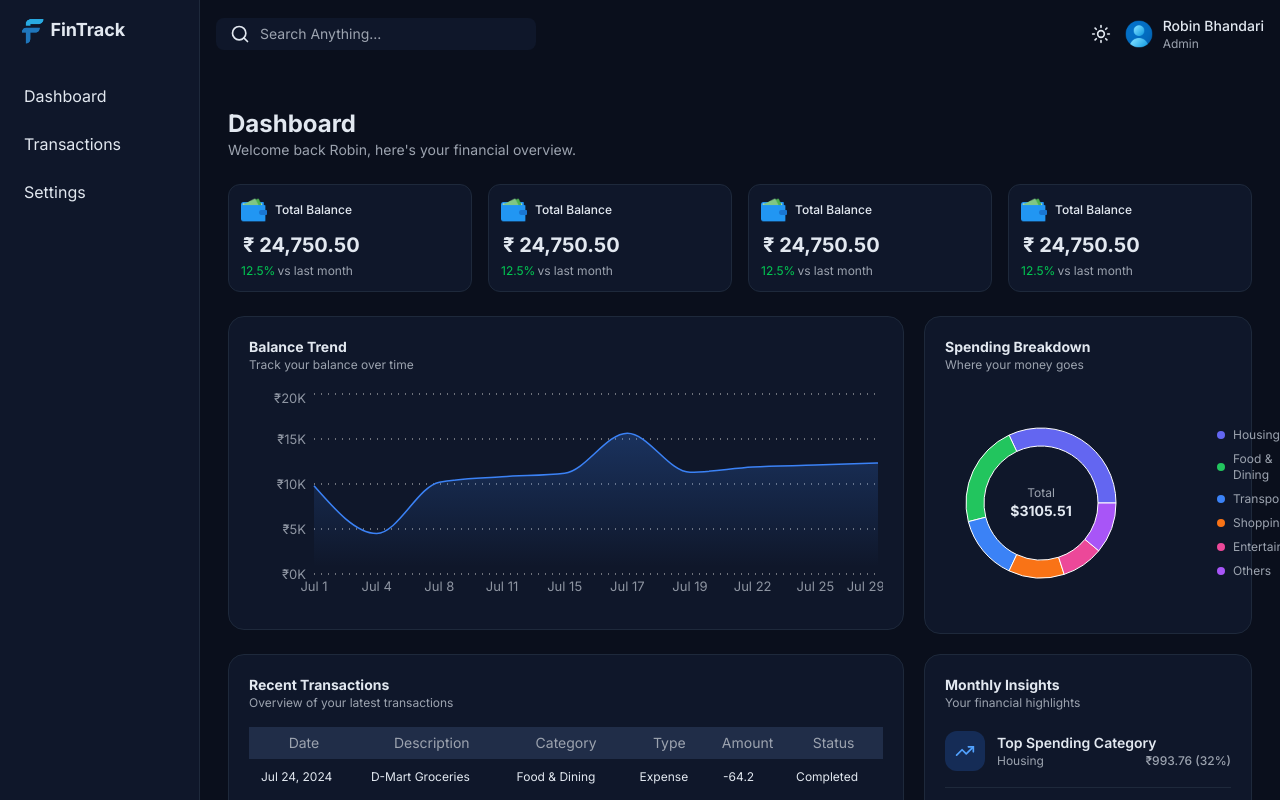
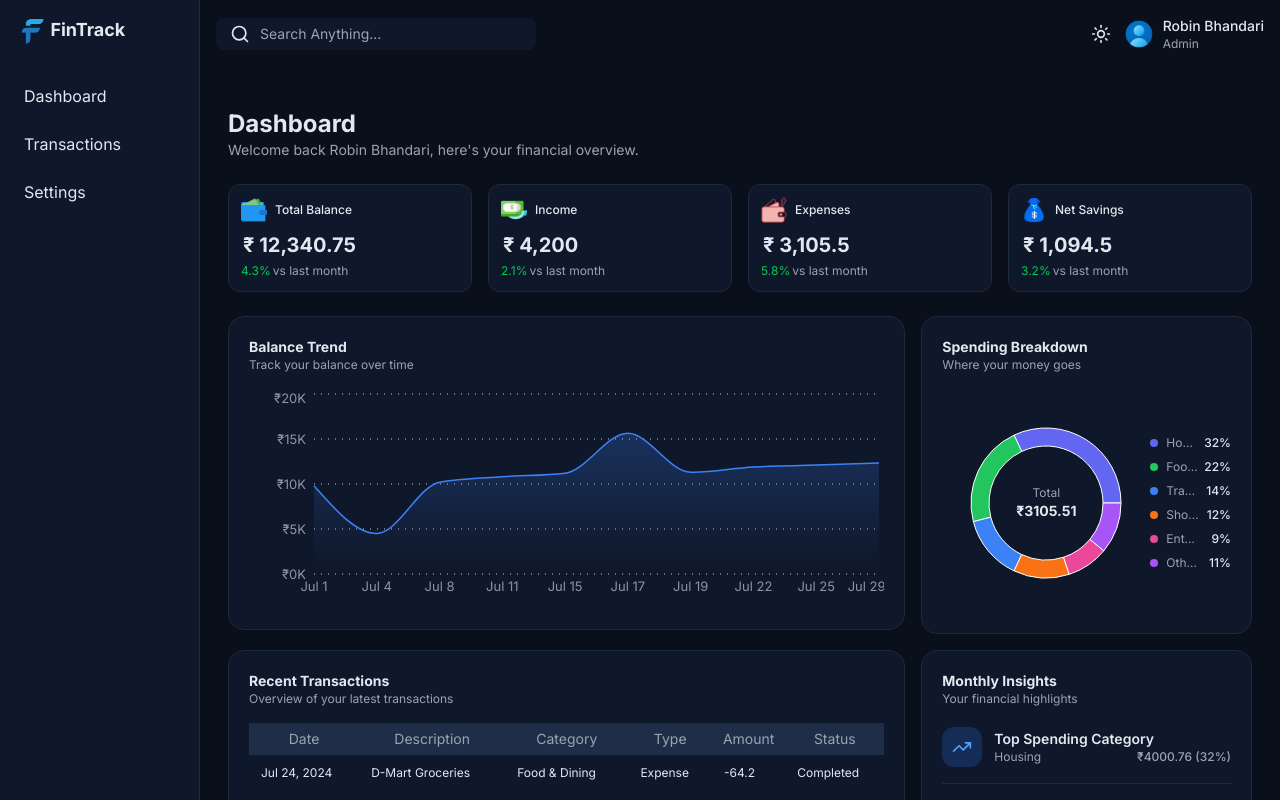
Before and after one commit to ROBINBHANDARI01/Finance-Dashboard, a React (Vite) app: page / in a window 1280 px wide. Built offline with nearby package versions, Linux system fonts and the light colour scheme.

Commit message:
done nothing

```diff
--- a/src/Context/DashboardContext.jsx
+++ b/src/Context/DashboardContext.jsx
@@ -1,11 +1,11 @@
 import {Children, createContext ,useContext } from "react"
-import {user , summaryCards, balanceTrend} from "../data/mockData"
+import {user , summaryCards, balanceTrend, insights, transactions} from "../data/mockData"
 
 const DashboardContext = createContext();
 
 export function DashboardProvider({ children }){
     return(
-        <DashboardContext.Provider value={{user, summaryCards, balanceTrend}}>
+        <DashboardContext.Provider value={{user, summaryCards, balanceTrend, insights, transactions}}>
         {children}
         </DashboardContext.Provider>
      )
--- a/src/Context/ThemeContext.jsx
+++ b/src/Context/ThemeContext.jsx
@@ -6,6 +6,7 @@ export function ThemeProvider({children}){
     const [theme , setTheme] = useState(
         localStorage.getItem("theme") || "dark"
     );
+
 
     useEffect(()=>{
         document.documentElement.classList.remove("light","dark");
--- a/src/components/dashboard/Spending.jsx
+++ b/src/components/dashboard/Spending.jsx
@@ -6,17 +6,17 @@ export default function Spending() {
   const total = spendingBreakdown.reduce((sum, item) => sum + item.amount, 0);
 
   return (
-    <div className="mt-15 md:mt-0 p-5  bg-(--surface) border border-(--border) rounded-2xl">
+    <div className="md:mt-0 p-5  bg-(--surface) border border-(--border) rounded-2xl">
 
       <div className="mb-5">
         <h2 className="text-sm text-(--text-primary) font-bold">Spending Breakdown</h2>
         <p className="text-xs text-(--text-secondary)">Where your money goes</p>
       </div>
 
-      <div className="flex flex-col md:flex-row items-center ">
+      <div className="flex flex-col xs:flex-row  md:flex-row items-center ">
 
         {/* Chart + Center Text */}
-        <div className="relative w-48 h-55 shrink-0">
+        <div className="relative w-52 h-55 shrink-0">
           <ResponsiveContainer width="100%" height="100%">
             <PieChart>
               <Pie
@@ -39,7 +39,7 @@ export default function Spending() {
                   borderRadius: "8px",
                   fontSize: "12px",
                 }}
-                formatter={(value) => [`$${value.toFixed(2)}`, ""]}
+                formatter={(value) => [`₹${value.toFixed(2)}`, ""]}
               />
             </PieChart>
           </ResponsiveContainer>
@@ -47,22 +47,22 @@ export default function Spending() {
           {/* Center Text - inside relative wrapper */}
           <div className="absolute inset-0 flex flex-col items-center justify-center pointer-events-none">
             <p className="text-xs text-(--text-secondary)">Total</p>
-            <p className="font-bold text-sm">${total.toFixed(2)}</p>
+            <p className="font-bold text-sm">₹{total.toFixed(2)}</p>
           </div>
         </div>
 
         {/* Legend */}
-        <div className="flex flex-col gap-2 w-full">
+       <div className="flex flex-col gap-2 w-full min-w-0">
   {spendingBreakdown.map((item, index) => (
-            <div key={index} className="flex items-center mx-20 justify-between gap-10">
-              <div className="flex items-center gap-2">
+    <div key={index} className="flex items-center justify-between">
+      <div className="flex items-center gap-2 min-w-0">
         <span
           className="w-2 h-2 rounded-full shrink-0"
           style={{ backgroundColor: item.color }}
         />
-                <span className="text-xs text-(--text-secondary)">{item.category}</span>
+        <span className="text-xs text-(--text-secondary) truncate">{item.category}</span>
       </div>
-              <span className="text-xs font-medium">{item.percent}%</span>
+      <span className="text-xs font-medium w-8 text-right shrink-0">{item.percent}%</span>
     </div>
   ))}
 </div>
--- a/src/components/dashboard/TransactionsTable.jsx
+++ b/src/components/dashboard/TransactionsTable.jsx
@@ -1,4 +1,5 @@
 import { useReactTable, getCoreRowModel } from "@tanstack/react-table";
+
 export default function Transaction({ data }) {
   const columns = [
     { header: "Date", accessorKey: "date" },
--- a/src/components/dashboard/card.jsx
+++ b/src/components/dashboard/card.jsx
@@ -1,18 +1,30 @@
-import balance from "../../assets/card/wallet.png";
-import { ArrowUp } from "lucide-react";
+import  Wallet  from "../../assets/card/wallet.png"
+import Expense from "../../assets/card/expenses.png"
+import Income from "../../assets/card/salary.png"
+import Savings from "../../assets/card/savings.png"
 
-export default function Card() {
+const imgMap = {
+  balance: Wallet,
+  income: Income,
+  expense: Expense,
+  savings: Savings
+}
+
+export default function Card({title, imgKey,amount , change   }) {
+
   return (
     <div class="p-[0.435rem] md:p-3 border border-(--border) bg-(--surface) rounded-xl w-full">
       <div class="flex items-center gap-2">
-        <img src={balance} class="size-6.5 "/>
-        <h2 class="font-medium text-xs">Total Balance</h2>
+        <img src={imgMap[imgKey]} class="size-6.5 "/>
+
+        <h2 class="font-medium text-xs">{title}</h2>
       </div>
 
+
       <div class="flex flex-col mt-2">
-        <h1 class="font-bold text-xl ml-0.5 mb-1">₹ 24,750.50</h1>
+        <h1 class="font-bold text-xl ml-0.5 mb-1">₹ {amount.toLocaleString()}</h1>
         <p className="text-[10px] sm:text-xs text-green-500 flex items-center">
-  12.5%  <span class=" text-(--text-secondary)  ml-0.5"> vs last month</span>
+  {change}% <span class=" text-(--text-secondary)  ml-0.5"> vs last month</span>
 </p>
       </div>
     </div>
--- a/src/data/mockData.js
+++ b/src/data/mockData.js
@@ -1,4 +1,3 @@
-// data/dashboardData.js
 
 export const user = {
   name: "Robin Bhandari",
@@ -9,6 +8,7 @@ export const user = {
 export const summaryCards = [
   {
     id: 1,
+    imgKey:"balance",
     title: "Total Balance",
     amount: 12340.75,
     change: 4.3,
@@ -17,6 +17,7 @@ export const summaryCards = [
   },
   {
     id: 2,
+    imgKey:"income",
     title: "Income",
     amount: 4200.00,
     change: 2.1,
@@ -25,6 +26,7 @@ export const summaryCards = [
   },
   {
     id: 3,
+    imgKey:"expense",
     title: "Expenses",
     amount: 3105.50,
     change: 5.8,
@@ -33,6 +35,7 @@ export const summaryCards = [
   },
   {
     id: 4,
+    imgKey:"savings",
     title: "Net Savings",
     amount: 1094.50,
     change: 3.2,
@@ -134,7 +137,7 @@ export const transactions = [
 export const insights = {
   highestSpending: {
     category: "Housing",
-    amount: 993.76,
+    amount: 4000.76,
     percent: 32,
   },
   vsLastMonth: {
--- a/src/pages/dashboard.jsx
+++ b/src/pages/dashboard.jsx
@@ -3,8 +3,8 @@ import Spending from "../components/dashboard/Spending";
 import Balancetend from "../components/dashboard/Balance-trend";
 import Transaction from "../components/dashboard/TransactionsTable";
 import Insights from "../components/dashboard/Insights";
-import { summaryCards, transactions } from "../data/mockData";
-import { Car } from "lucide-react";
+import { user, summaryCards, transactions } from "../data/mockData";
+
 
 export default function Dashboard() {
   return (
@@ -12,7 +12,7 @@ export default function Dashboard() {
       <div>
         <h1 className="text-2xl font-bold">Dashboard</h1>
         <p className="text-sm text-(--text-secondary)">
-          Welcome back Robin, here's your financial overview.
+          Welcome back {user.name}, here's your financial overview.
         </p>
       </div>
 
@@ -21,6 +21,7 @@ export default function Dashboard() {
        {summaryCards.map((card) => (
         <Card
         key={card.id}
+        imgKey={card.imgKey}
         title={card.title}
         amount={card.amount}
         change={card.change}
@@ -30,7 +31,7 @@ export default function Dashboard() {
       </div>
 
       {/* Middle Section */}
-      <div className="grid grid-cols-1 sm:grid-cols-3 gap-5 items-stretch" >
+      <div className="grid grid-cols-1 lg:grid-cols-3  gap-4 items-start" >
         <div class="lg:col-span-2 md:col-span-2">
           <Balancetend />
         </div>
@@ -39,7 +40,7 @@ export default function Dashboard() {
           <Spending></Spending>
         </div>
 
-        <div class="lg:col-span-2 md:col-span-2"><Transaction data={transactions}/></div>
+        <div class="lg:col-span-2 md:col-span-3"><Transaction data={transactions}/></div>
 
           <div class="lg:col-span-1"><Insights></Insights></div>
 
--- a/tailwind.config.js
+++ b/tailwind.config.js
@@ -9,7 +9,7 @@ export default {
     extend: {
 
       screen:{
-        xs: '500px',
+        xs: '452px',
         sm: '640px',
         md: '768px',
         big: '956px',
```
Also changed, not shown: src/assets/card/money-bag (1).png (deleted). Lines whose indentation alone changed are shown as unchanged.
